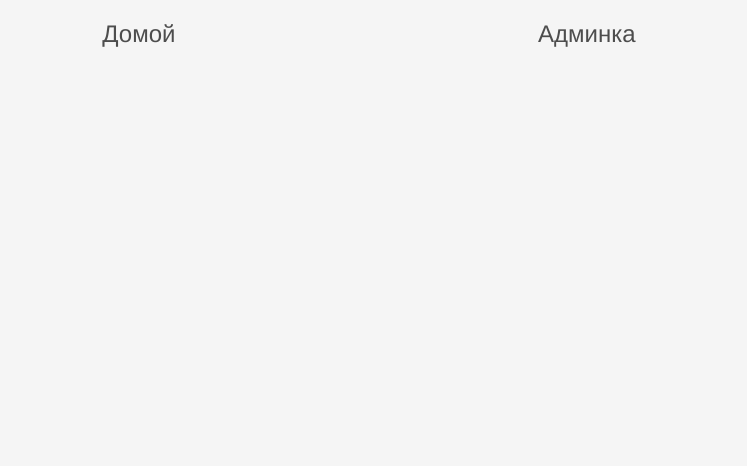
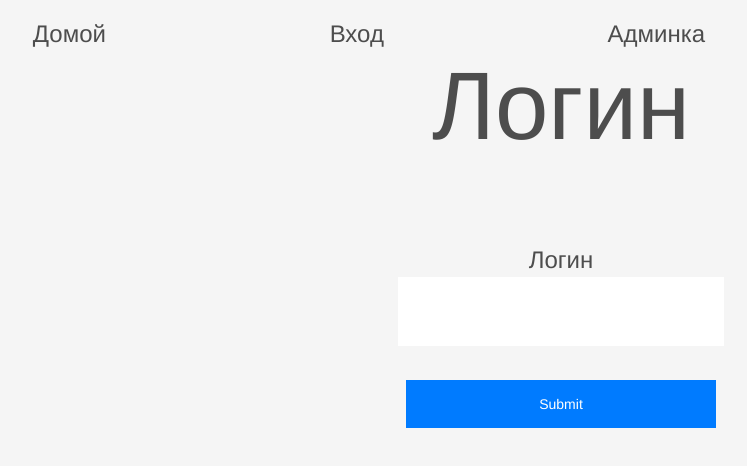
Before and after one commit to Sogo13/vue3-todo-app, a Vue app: page /login in a window 1280 px wide. Before the commit this address had no page. Shown: the top 466 px of the page, without its empty margins (79-826 px from the left). Built offline with nearby package versions, Linux system fonts and the light colour scheme.

Commit message:
otus dz5

```diff
--- a/package.json
+++ b/package.json
@@ -12,7 +12,8 @@
     "axios": "^1.6.5",
     "sass": "^1.70.0",
     "vue": "^3.2.45",
-    "vue-router": "^4.2.5"
+    "vue-router": "^4.2.5",
+    "vuex": "^4.1.0"
   },
   "devDependencies": {
     "@vitejs/plugin-vue": "^4.0.0",
--- a/src/MainPage.vue
+++ b/src/MainPage.vue
@@ -21,7 +21,10 @@
 import { computed, ref, onMounted } from 'vue';
 import Page from '@/components/Page.vue';
 import router from "./index";
-import script from "@/script";
+import { mapGetters, mapActions } from 'vuex';
+import store from "@/store";
+const { getGoods } = mapGetters(['getGoods']);
+// const { fetchData, fetchGoodById } = mapActions( ['fetchData', 'fetchGoodById']);
 const text = ref('text')
 const color = ref('yellow')
 const counter = ref(0)
@@ -30,10 +33,9 @@ const hidden = ref(false)
 const property = ref('color')
 const goodsList = ref(null)
 let searchInput = ref('')
-
 const textUpp = computed(() => upp(text.value))
 onMounted(async () => {
-  goodsList.value = await script.actions.fetchData()
+  goodsList.value = await store.dispatch('fetchData')
 });
 const filteredGoodsList = computed(() => {
   const searchValue = searchInput.value.toLowerCase().trim();
--- a/src/cart.vue
+++ b/src/cart.vue
@@ -30,15 +30,18 @@
 <script setup>
 import { computed, onMounted, ref } from 'vue';
 import { useRoute, useRouter } from 'vue-router';
+import {mapActions, mapGetters, useStore} from 'vuex';
 import script from "@/script";
-
+const { getCart } = mapGetters(['getCart']);
 const route = useRoute();
 const choosenGood = ref('');
-const count = route.params.count
+const store = useStore();
+const info = computed(() => store.getters.getCart);
+const count = info.value.counter
+
 
 onMounted(async () => {
-  const goodId = Number(route.params.id);
-  choosenGood.value = await script.actions.fetchGoodById(goodId);
+  choosenGood.value = await script.actions.fetchGoodById(info.value.id);
 });
 
 
@@ -49,11 +52,11 @@ const finalPrice = computed(() => {
 
 const router = useRouter();
 
-function pay() {
-  // Perform payment logic here
-  // Redirect to a success page or show a confirmation message
-  router.push({ name: 'payment-success' });
-}
+// function pay() {
+//   // Perform payment logic here
+//   // Redirect to a success page or show a confirmation message
+//   router.push({ name: 'payment-success' });
+// }
 </script>
 
 <style scoped lang="scss">
--- a/src/goodPage.vue
+++ b/src/goodPage.vue
@@ -32,11 +32,13 @@
 
 <script setup>
 import {computed, onMounted, reactive, ref} from 'vue';
-
+import {  mapActions } from 'vuex';
 import {useRoute} from "vue-router";
 import {useRouter} from "vue-router";
+const { addToCart } = mapActions( ['addToCart']);
 const router = useRouter();
 import script from "@/script";
+import store from "@/store";
 const route = useRoute();
 const choosenGood = ref('');
 const count = ref(1)
@@ -55,6 +57,11 @@ function deleteGood(){
 
 }
 function goToCart(){
+  let data = {
+    id:choosenGood.value.id,
+    counter:count.value
+  }
+  store.dispatch('addToCart',{data})
   router.push({ name: 'cart', params: { id: choosenGood.id,count:count.value} });
 }
 const finalPrice = computed(function() {
--- a/src/headerBlock.vue
+++ b/src/headerBlock.vue
@@ -1,15 +1,28 @@
 <template>
   <div class="header" >
     <p class="header-txt" @click="goHome">Домой</p>
+    <p class="header-txt" v-if="!login" @click="goLogin">Вход</p>
+    <p class="header-txt" v-if="login" @click="stopLogin">Выход</p>
     <p class="header-txt" @click="goAuthorie">Админка</p>
+    <p class="header-txt" v-if="login" >{{ login }}</p>
   </div>
 </template>
 <script setup>
 import router from "./index";
+import {computed} from "vue";
+import store from "@/store";
 const isAuthenticated = localStorage.getItem('isAuthenticated');
+const login = computed(() => store.getters.getLogin);
 function goHome(){
 
   router.push({ name: 'home'});
+}
+function goLogin(){
+
+  router.push({ name: 'login'});
+}
+function stopLogin(){
+store.dispatch('stopLogin')
 }
 function goAuthorie(){
   if (isAuthenticated === 'true'){
--- a/src/index.js
+++ b/src/index.js
@@ -6,6 +6,7 @@ import goodPage from "@/goodPage.vue";
 import cart from "@/cart.vue"
 import authorisation from  "@/authorisation.vue"
 import createGood from "@/createGood.vue"
+import login from "@/login.vue"
 
 const router = createRouter({
     history: createWebHistory(),
@@ -45,7 +46,13 @@ const router = createRouter({
             name: 'createGood',
             component: createGood,
             params: true
-        }
+        },
+        {
+            path: '/login',
+            name: 'login',
+            component: login,
+            params: true
+        },
 
     ]
 });
--- /dev/null
+++ b/src/login.vue
@@ -0,0 +1,116 @@
+<template>
+  <div>
+    <div class="header">
+      <p class="header-txt">Логин</p>
+    </div>
+
+    <div class="body">
+      <div class="forms">
+        <label class="forms-label">Логин</label>
+        <input v-model="email" @blur="validateEmail" class="forms-input" :class="{ 'error': emailError }">
+        <div class="error-message" v-if="emailError">{{ emailError }}</div>
+        <div><button class="btn" @click="handleSubmit">Submit</button></div>
+
+      </div>
+    </div>
+  </div>
+</template>
+
+<script setup>
+import { ref } from 'vue';
+import router from "./index";
+import store from "@/store";
+const email = ref('');
+const emailError = ref('');
+
+function validateEmail() {
+  if (!email.value) {
+    emailError.value = 'Email is required';
+  } else if (!/\S+@\S+\.\S+/.test(email.value)) {
+    emailError.value = 'Invalid email format';
+  } else {
+    emailError.value = '';
+  }
+}
+
+async function handleSubmit() {
+  validateEmail();
+
+  if (!emailError.value) {
+    await store.dispatch('startLogin', {login:email.value})
+    await router.push({name:'home'})
+  }
+
+}
+</script>
+<style scoped lang="scss">
+.header{
+  font-size: 6rem;
+  margin-top: 5%;
+  text-align: center;
+}
+.body{
+  padding: 20px;
+
+}
+.btn{
+  margin-top: 24px;
+  padding: 16px;
+  width: 25%;
+}
+
+.forms{
+  text-align: center;
+  &-label{
+    padding: 8px;
+    font-size: 24px;
+  }
+  &-input{
+    width: 25%;
+    border: none;
+  }
+}
+input[type='number']::-webkit-outer-spin-button,
+input[type='number']::-webkit-inner-spin-button {
+  -webkit-appearance: none; // Yeah, yeah everybody write about it
+}
+input[type='number'],
+input[type='number']:hover,
+input[type='number']:focus {
+  appearance: none;
+  -moz-appearance: textfield;
+}
+label {
+  margin-top: 10px;
+  display: block;
+}
+
+input {
+  font-size: 18px;
+  padding: 24px 8px;
+  margin-bottom: 10px;
+  border: 1px solid #ccc;
+}
+
+input.error {
+  border-color: red;
+}
+
+.error-message {
+  color: red;
+  font-size: 12px;
+  margin-top: 5px;
+}
+
+button {
+  padding: 10px 20px;
+  background-color: #007bff;
+  color: white;
+  border: none;
+  cursor: pointer;
+}
+
+button:hover {
+  background-color: #0056b3;
+}
+</style>
--- a/src/main.js
+++ b/src/main.js
@@ -1,9 +1,10 @@
 import { createApp } from 'vue'
 import router from './index'
+import store from "./store";
 import App from './App.vue'
 const vue = createApp(App)
 vue.use(router)
-
+vue.use(store)
 
 
 vue.directive('css',
--- a/src/script.js
+++ b/src/script.js
@@ -3,13 +3,15 @@ import axios from 'axios';
 
 const script = {
     actions:{
-        async  fetchData() {
+        async  fetchData(ctx) {
             try {
                 const response = await axios.get('https://fakestoreapi.com/products');
+                ctx.commit('updateGoods', response.data)
                 return response.data;
             } catch (error) {
                 console.error(error,'ERROR');
             }
+
         },
         async  fetchGoodById(payload) {
             try {
@@ -18,7 +20,70 @@ const script = {
             } catch (error) {
                 console.error(error,'ERROR');
             }
-        }
-    }
-}
+        },
+        async addToCart(ctx,payload){
+            try {
+
+                ctx.commit('updateCartId', payload.data.id)
+                ctx.commit('updateCartCount', payload.data.counter)
+            } catch (error){
+                console.error(error,'ERROR');
+            }
+
+        },
+        async startLogin(ctx,payload){
+            try {
+                console.log(payload)
+                ctx.commit('updateLogin', payload.login)
+
+            } catch (error){
+                console.error(error,'ERROR');
+            }
+
+        },async stopLogin(ctx){
+            try {
+                ctx.commit('updateLogin', '')
+            } catch (error){
+                console.error(error,'ERROR');
+            }
+
+        },
+
+    },
+
+mutations: {
+    updateGoods(state, allGoods) {
+        state.allGoods = allGoods
+    },
+    updateCartId(state, id) {
+        state.cart.id = id
+    },
+    updateCartCount(state, count) {
+        state.cart.counter = count
+    },
+    updateLogin(state, login) {
+        state.login = login
+    },
+
+},
+state: {
+        allGoods:null,
+        cart: {
+            id:0,
+            counter:1,
+        },
+    login:null,
+},
+getters: {
+    getGoods(state) {
+        return state.allGoods
+    },
+    getCart(state) {
+        return state.cart
+    },
+    getLogin(state) {
+        return state.login
+    },
+
+},}
 export default script
--- /dev/null
+++ b/src/store.js
@@ -0,0 +1,11 @@
+import { createStore } from 'vuex'
+import script from "@/script";
+
+const store = createStore({
+    modules: {
+     script
+    },
+
+})
+
+export default store
```
Also changed, not shown: 1 other file (tests, documents, lock files or other folders).
